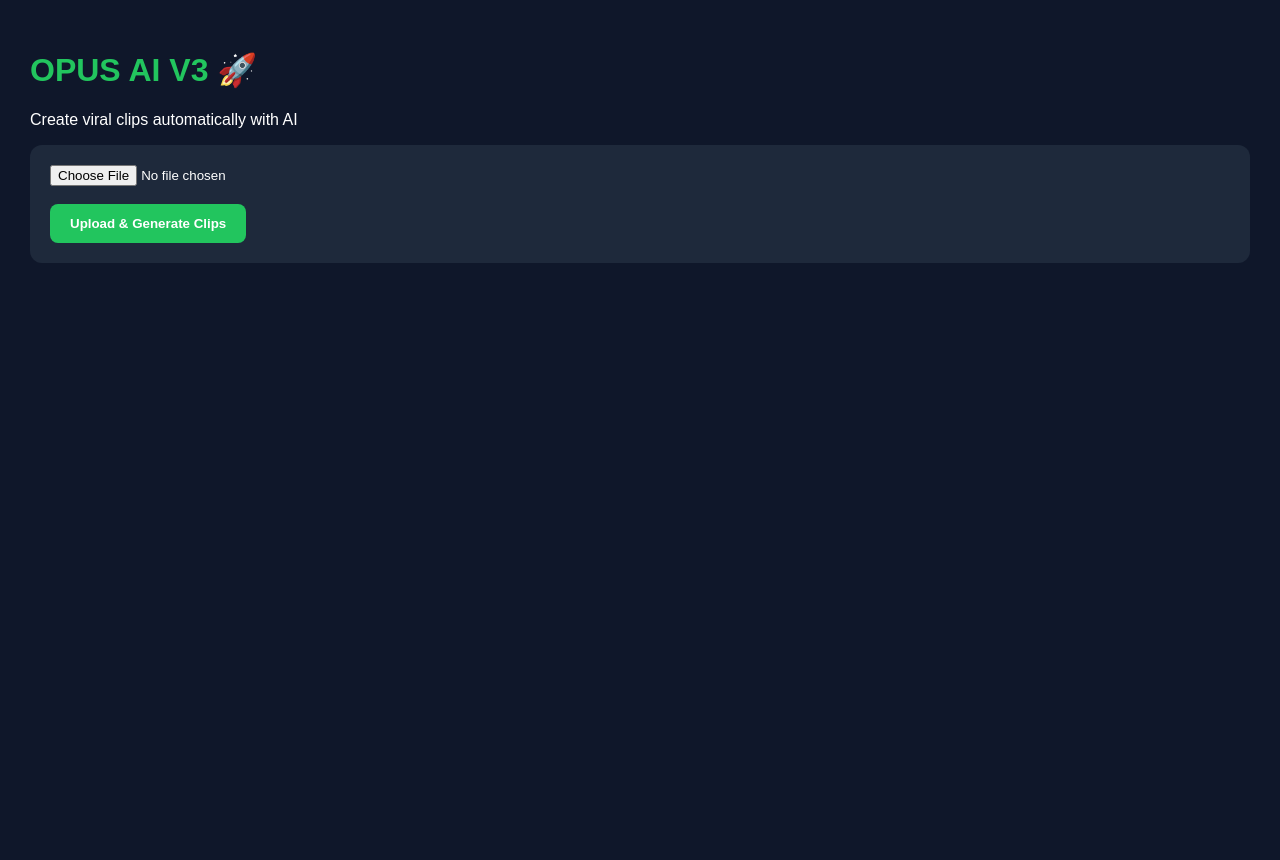
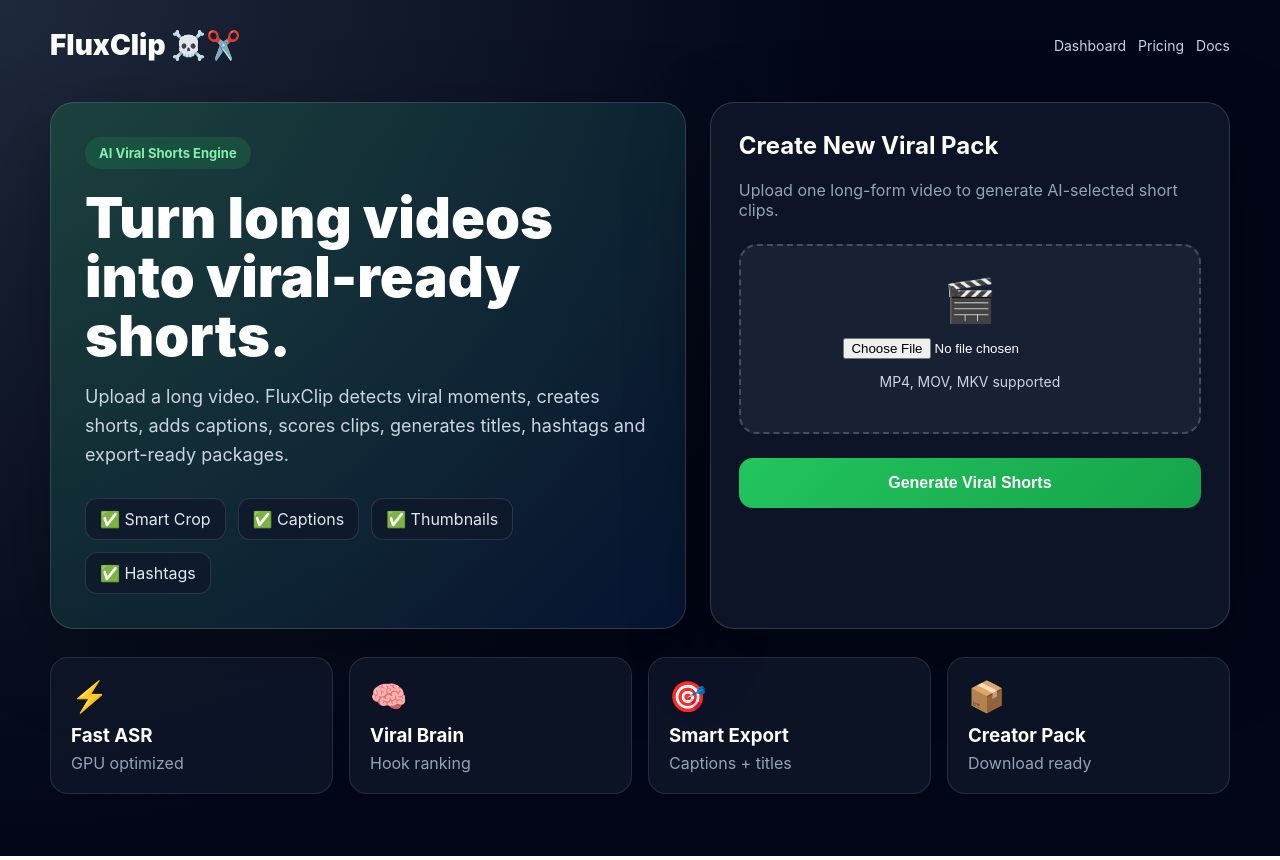
Before and after one commit to Missioon7/fluxclip, a React (Create React App) app in the folder opus-ui/: page / in a window 1280 px wide. Built offline with nearby package versions, Linux system fonts and the light colour scheme.

Commit message:
Upgrade FluxClip dashboard UI

```diff
--- a/opus-ui/src/App.js
+++ b/opus-ui/src/App.js
@@ -9,14 +9,10 @@
   let clean = String(path).replace(/\\/g, "/");
 
   const uploadsIndex = clean.indexOf("uploads/");
-  if (uploadsIndex !== -1) {
-    clean = clean.substring(uploadsIndex);
-  }
+  if (uploadsIndex !== -1) clean = clean.substring(uploadsIndex);
 
   const outputsIndex = clean.indexOf("outputs/");
-  if (outputsIndex !== -1) {
-    clean = clean.substring(outputsIndex);
-  }
+  if (outputsIndex !== -1) clean = clean.substring(outputsIndex);
 
   return `${API}/${clean}`;
 }
@@ -72,9 +68,7 @@
       setStatus("uploading");
 
       const res = await axios.post(`${API}/upload`, formData, {
-        headers: {
-          "Content-Type": "multipart/form-data",
-        },
+        headers: { "Content-Type": "multipart/form-data" },
       });
 
       setJobId(res.data.job_id);
@@ -92,75 +86,254 @@
   return (
     <div
       style={{
-        background: "#0f172a",
         minHeight: "100vh",
+        background:
+          "radial-gradient(circle at top left, #1e293b, #020617 55%)",
         color: "white",
-        padding: "30px",
-        fontFamily: "Arial",
+        fontFamily: "Inter, Arial, sans-serif",
+        padding: "28px",
       }}
     >
-      <h1 style={{ color: "#22c55e" }}>OPUS AI V3 🚀</h1>
-      <p>Create viral clips automatically with AI</p>
+      <div
+        style={{
+          maxWidth: "1180px",
+          margin: "0 auto",
+        }}
+      >
+        {/* NAV */}
+        <div
+          style={{
+            display: "flex",
+            justifyContent: "space-between",
+            alignItems: "center",
+            marginBottom: "40px",
+          }}
+        >
+          <div style={{ fontSize: "28px", fontWeight: "900" }}>
+            FluxClip ☠️✂️
+          </div>
 
           <div
             style={{
-          background: "#1e293b",
-          padding: "20px",
-          borderRadius: "12px",
+              display: "flex",
+              gap: "12px",
+              color: "#cbd5e1",
+              fontSize: "14px",
+            }}
+          >
+            <span>Dashboard</span>
+            <span>Pricing</span>
+            <span>Docs</span>
+          </div>
+        </div>
+
+        {/* HERO */}
+        <div
+          style={{
+            display: "grid",
+            gridTemplateColumns: "1.1fr 0.9fr",
+            gap: "24px",
+            marginBottom: "28px",
+          }}
+        >
+          <div
+            style={{
+              background:
+                "linear-gradient(135deg, rgba(34,197,94,0.18), rgba(59,130,246,0.12))",
+              border: "1px solid rgba(148,163,184,0.25)",
+              borderRadius: "24px",
+              padding: "34px",
+              boxShadow: "0 25px 80px rgba(0,0,0,0.35)",
+            }}
+          >
+            <div
+              style={{
+                display: "inline-block",
+                background: "rgba(34,197,94,0.15)",
+                color: "#86efac",
+                padding: "8px 14px",
+                borderRadius: "999px",
+                fontWeight: "700",
+                fontSize: "13px",
                 marginBottom: "20px",
               }}
             >
-        <input type="file" onChange={(e) => setFile(e.target.files[0])} />
+              AI Viral Shorts Engine
+            </div>
 
-        <br />
-        <br />
+            <h1
+              style={{
+                fontSize: "56px",
+                lineHeight: "1.05",
+                margin: "0 0 18px",
+                fontWeight: "950",
+              }}
+            >
+              Turn long videos into viral-ready shorts.
+            </h1>
+
+            <p
+              style={{
+                color: "#cbd5e1",
+                fontSize: "18px",
+                lineHeight: "1.6",
+                maxWidth: "650px",
+              }}
+            >
+              Upload a long video. FluxClip detects viral moments, creates
+              shorts, adds captions, scores clips, generates titles, hashtags
+              and export-ready packages.
+            </p>
+
+            <div
+              style={{
+                display: "flex",
+                gap: "12px",
+                marginTop: "28px",
+                flexWrap: "wrap",
+              }}
+            >
+              {["Smart Crop", "Captions", "Thumbnails", "Hashtags"].map(
+                (item) => (
+                  <div
+                    key={item}
+                    style={{
+                      background: "rgba(15,23,42,0.75)",
+                      border: "1px solid rgba(148,163,184,0.2)",
+                      padding: "10px 14px",
+                      borderRadius: "12px",
+                      color: "#e2e8f0",
+                    }}
+                  >
+                    ✅ {item}
+                  </div>
+                )
+              )}
+            </div>
+          </div>
+
+          {/* UPLOAD CARD */}
+          <div
+            style={{
+              background: "rgba(15,23,42,0.9)",
+              border: "1px solid rgba(148,163,184,0.25)",
+              borderRadius: "24px",
+              padding: "28px",
+              boxShadow: "0 25px 80px rgba(0,0,0,0.35)",
+            }}
+          >
+            <h2 style={{ marginTop: 0 }}>Create New Viral Pack</h2>
+            <p style={{ color: "#94a3b8" }}>
+              Upload one long-form video to generate AI-selected short clips.
+            </p>
+
+            <div
+              style={{
+                border: "2px dashed rgba(148,163,184,0.35)",
+                borderRadius: "18px",
+                padding: "28px",
+                textAlign: "center",
+                background: "rgba(30,41,59,0.65)",
+                margin: "24px 0",
+              }}
+            >
+              <div style={{ fontSize: "42px", marginBottom: "12px" }}>🎬</div>
+              <input
+                type="file"
+                onChange={(e) => setFile(e.target.files[0])}
+              />
+              <p style={{ color: "#cbd5e1", fontSize: "14px" }}>
+                {file ? file.name : "MP4, MOV, MKV supported"}
+              </p>
+            </div>
 
             <button
               onClick={uploadFile}
               disabled={loading}
               style={{
-            background: loading ? "#64748b" : "#22c55e",
+                width: "100%",
+                background: loading
+                  ? "#64748b"
+                  : "linear-gradient(135deg, #22c55e, #16a34a)",
                 color: "white",
                 border: "none",
-            padding: "12px 20px",
-            borderRadius: "8px",
+                padding: "16px 20px",
+                borderRadius: "14px",
                 cursor: loading ? "not-allowed" : "pointer",
-            fontWeight: "bold",
+                fontWeight: "900",
+                fontSize: "16px",
               }}
             >
-          {loading ? "Processing..." : "Upload & Generate Clips"}
+              {loading ? "Processing..." : "Generate Viral Shorts"}
             </button>
-      </div>
 
             {jobId && (
               <div
                 style={{
-            background: "#1e293b",
-            padding: "15px",
-            borderRadius: "10px",
-            marginBottom: "20px",
+                  marginTop: "18px",
+                  background: "rgba(30,41,59,0.8)",
+                  borderRadius: "14px",
+                  padding: "14px",
+                  fontSize: "14px",
                 }}
               >
-          <p>
-            <strong>Job ID:</strong> {jobId}
-          </p>
-          <p>
+                <div>
                   <strong>Status:</strong> {status}
-          </p>
+                </div>
+                <div style={{ color: "#94a3b8", marginTop: "6px" }}>
+                  Job: {jobId}
+                </div>
               </div>
             )}
+          </div>
+        </div>
+
+        {/* STATS */}
+        <div
+          style={{
+            display: "grid",
+            gridTemplateColumns: "repeat(4, 1fr)",
+            gap: "16px",
+            marginBottom: "28px",
+          }}
+        >
+          {[
+            ["⚡", "Fast ASR", "GPU optimized"],
+            ["🧠", "Viral Brain", "Hook ranking"],
+            ["🎯", "Smart Export", "Captions + titles"],
+            ["📦", "Creator Pack", "Download ready"],
+          ].map(([icon, title, sub]) => (
+            <div
+              key={title}
+              style={{
+                background: "rgba(15,23,42,0.8)",
+                border: "1px solid rgba(148,163,184,0.18)",
+                borderRadius: "18px",
+                padding: "20px",
+              }}
+            >
+              <div style={{ fontSize: "30px" }}>{icon}</div>
+              <h3 style={{ margin: "10px 0 6px" }}>{title}</h3>
+              <p style={{ color: "#94a3b8", margin: 0 }}>{sub}</p>
+            </div>
+          ))}
+        </div>
 
         {loading && (
           <div
             style={{
-            background: "#1e293b",
-            padding: "20px",
-            borderRadius: "10px",
-            marginBottom: "20px",
+              background: "rgba(34,197,94,0.12)",
+              border: "1px solid rgba(34,197,94,0.35)",
+              padding: "22px",
+              borderRadius: "18px",
+              marginBottom: "28px",
             }}
           >
-          <h3>🔥 AI is processing your video...</h3>
-          <p>Transcribing → Viral detection → Smart crop → Captions → Final clips</p>
+            <h3>🔥 AI is cooking your viral clips...</h3>
+            <p style={{ color: "#cbd5e1" }}>
+              Transcribing → Viral Detection → Smart Crop → Captions → Final
+              Shorts
+            </p>
           </div>
         )}
 
@@ -168,9 +341,9 @@
           <div
             style={{
               background: "#7f1d1d",
-            padding: "15px",
-            borderRadius: "10px",
-            marginBottom: "20px",
+              padding: "18px",
+              borderRadius: "16px",
+              marginBottom: "24px",
             }}
           >
             {error}
@@ -179,69 +352,95 @@
 
         {clips.length > 0 && (
           <div>
-          <h2>Generated Viral Clips</h2>
+            <h2 style={{ fontSize: "34px" }}>Your Viral Clips</h2>
 
+            <div
+              style={{
+                display: "grid",
+                gridTemplateColumns: "repeat(auto-fit, minmax(330px, 1fr))",
+                gap: "20px",
+              }}
+            >
               {clips.map((clip, index) => {
-            const videoUrl = fixVideoUrl(clip.video_path || clip.download_url);
+                const videoUrl = fixVideoUrl(
+                  clip.video_path || clip.download_url
+                );
 
                 return (
                   <div
                     key={index}
                     style={{
-                  background: "#1e293b",
+                      background: "rgba(15,23,42,0.9)",
+                      border: "1px solid rgba(148,163,184,0.22)",
                       padding: "20px",
-                  marginBottom: "20px",
-                  borderRadius: "12px",
+                      borderRadius: "22px",
                     }}
                   >
-                <h3>Clip #{clip.clip_number || index + 1}</h3>
+                    <div
+                      style={{
+                        display: "flex",
+                        justifyContent: "space-between",
+                        marginBottom: "12px",
+                      }}
+                    >
+                      <h3 style={{ margin: 0 }}>
+                        Clip #{clip.clip_number || index + 1}
+                      </h3>
+
+                      <span
+                        style={{
+                          background: "#22c55e",
+                          color: "#052e16",
+                          padding: "6px 10px",
+                          borderRadius: "999px",
+                          fontWeight: "900",
+                        }}
+                      >
+                        Score {clip.score}
+                      </span>
+                    </div>
 
                     <p>
                       <strong>Title:</strong> {clip.title}
                     </p>
-
                     <p>
                       <strong>Niche:</strong> {clip.niche}
                     </p>
-
-                <p>
-                  <strong>Score:</strong> {clip.score}
-                </p>
-
                     <p>
                       <strong>Duration:</strong> {clip.duration}s
                     </p>
 
-                <p>
-                  <strong>Hashtags:</strong>{" "}
-                  {Array.isArray(clip.hashtags) ? clip.hashtags.join(" ") : ""}
+                    <p style={{ color: "#86efac" }}>
+                      {Array.isArray(clip.hashtags)
+                        ? clip.hashtags.join(" ")
+                        : ""}
                     </p>
 
                     {videoUrl && (
                       <>
                         <video
-                      width="320"
+                          width="100%"
                           controls
                           src={videoUrl}
                           style={{
-                        borderRadius: "10px",
+                            borderRadius: "16px",
                             marginTop: "10px",
+                            background: "#000",
                           }}
                         />
-
-                    <br />
-                    <br />
 
                         <a
                           href={videoUrl}
                           download
                           style={{
+                            display: "inline-block",
+                            marginTop: "14px",
                             background: "#3b82f6",
                             color: "white",
-                        padding: "10px 15px",
-                        borderRadius: "8px",
+                            padding: "12px 16px",
+                            borderRadius: "12px",
                             textDecoration: "none",
-                        fontWeight: "bold",
+                            fontWeight: "900",
                           }}
                         >
                           Download Clip
@@ -251,20 +450,24 @@
 
                     <div
                       style={{
-                    marginTop: "15px",
-                    background: "#334155",
-                    padding: "10px",
-                    borderRadius: "8px",
+                        marginTop: "16px",
+                        background: "rgba(51,65,85,0.8)",
+                        padding: "12px",
+                        borderRadius: "14px",
                       }}
                     >
-                  <strong>Score Breakdown:</strong>
-                  <pre>{JSON.stringify(clip.score_breakdown, null, 2)}</pre>
+                      <strong>Score Breakdown</strong>
+                      <pre style={{ overflowX: "auto" }}>
+                        {JSON.stringify(clip.score_breakdown, null, 2)}
+                      </pre>
                     </div>
                   </div>
                 );
               })}
             </div>
+          </div>
         )}
+      </div>
     </div>
   );
 }
```
Lines whose indentation alone changed are shown as unchanged.
